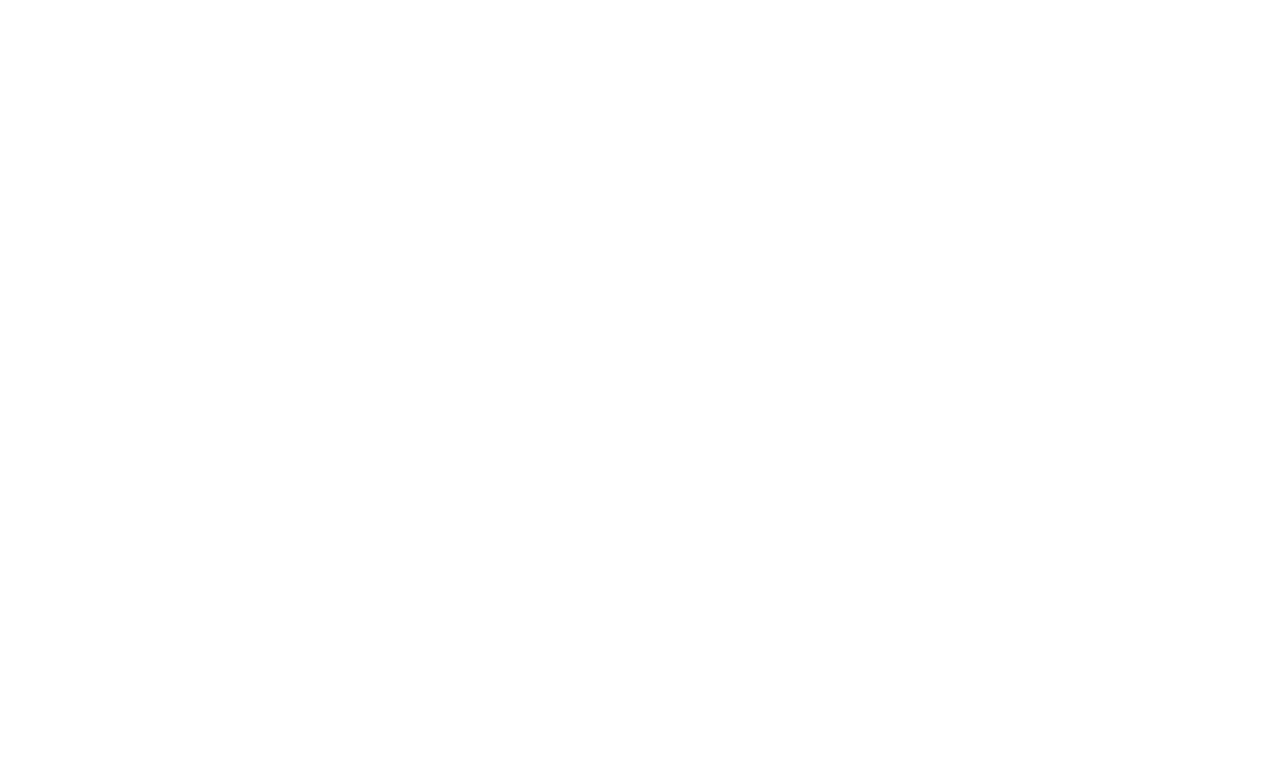
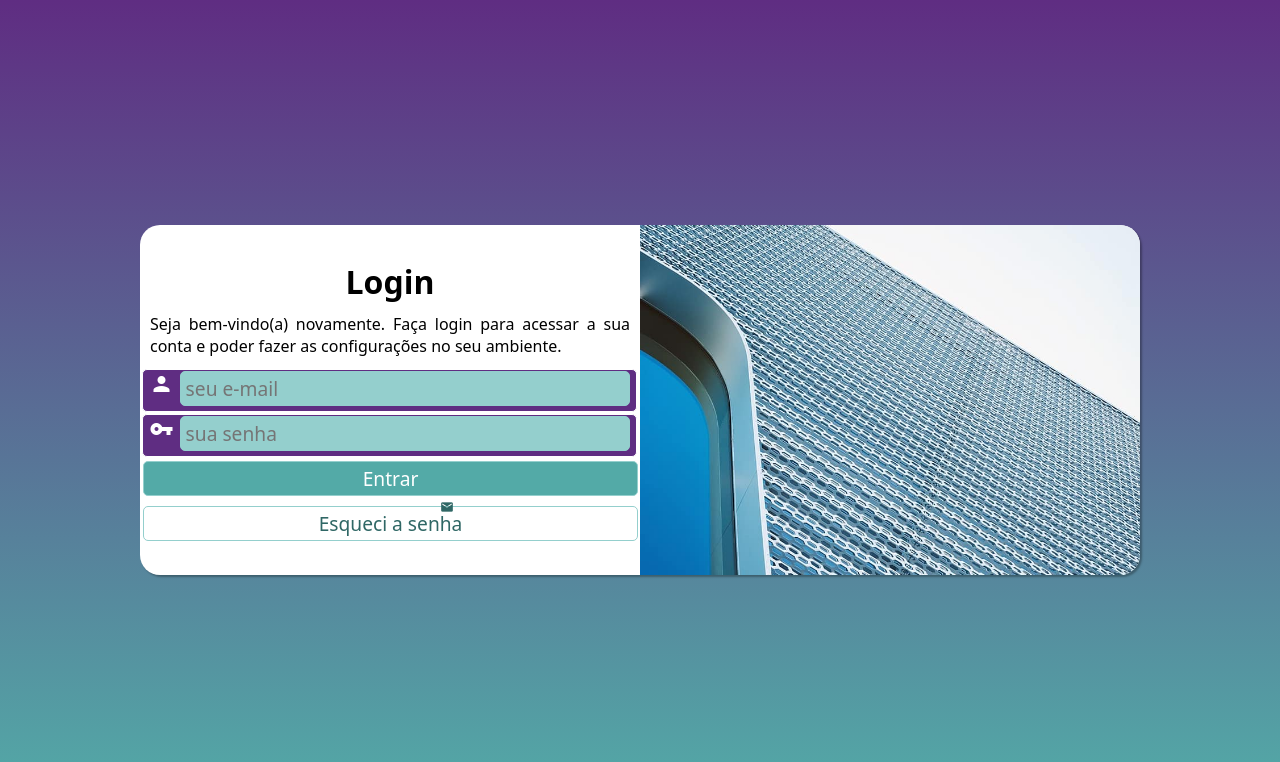
Before and after one commit to andreiacrodrigues/projeto-login, a plain HTML site: page index.html in a window 1280 px wide. Drawn offline with Linux system fonts and the light colour scheme.

Commit message:
add projeto-login

```diff
--- /dev/null
+++ b/estilos/media-query.css
@@ -0,0 +1,121 @@
+@media screen and (min-width:768px) and (max-width:992px) {
+
+    body{
+        background-image: linear-gradient(to bottom,#5f2d82,#53AAA7);
+    }
+
+    section#login{
+        height: 290px;
+        width: 90vw;
+    }
+
+    div#foto{
+        height: 290px;
+        width: 30vw;
+        border-radius: 20px 0px 0px 20px;
+        background-position: center center;
+    }
+
+    div#formulario{
+        position: absolute;
+        top: 50%;
+        left: 50%;
+        transform: translate(-25%, -50%);
+        height: 280px;
+        width: 58vw;
+        margin: 0px;
+        padding: 0px;
+    }
+
+    div#formulario > form>p{
+        height: 40px;
+        width: 58vw;
+        margin: 2px;
+    }
+
+    div#formulario > form> p> input.campo {
+        height: 35px;
+        width: 53vw;
+    }
+
+    div#formulario > form> p> input.submeter{
+        height: 35px;
+        width: 58vw;
+        background-color: white;
+    }
+
+    span#correio{
+        position:absolute;
+        left: 300px;
+        top:240px;
+    }
+
+}
+
+
+
+@media screen and (min-width: 993px) {
+
+    body {
+        background-image: linear-gradient(to bottom,#5f2d82,#53AAA7);
+    }
+
+    section#login{
+        height: 350px;
+        width: 1000px;
+    }
+
+    div#foto{
+        position: absolute;
+        top: 50%;
+        left: 50%;
+        transform: translate(0%, -50%);
+        height: 350px;
+        width: 500px;
+        border-radius: 0px 20px 20px 0px;
+        background-position: left center;
+    }
+
+    div#formulario{
+        position: absolute;
+        top: 50%;
+        left: 50%;
+        transform: translate(-100%, -50%);
+        height: 280px;
+        width: 500px;
+        margin: 0px;
+        padding: 0px;
+    }
+
+    div#formulario>h1{
+        font-size:2em;
+    }
+    div#formulario>p{
+        font-size:1em;
+    }
+
+    div#formulario > form>p{
+        height: 43px;
+        width: 495px;
+        margin: 2px;
+        font-size: 1.5em;
+    }
+
+    div#formulario > form> p> input.campo {
+        height: 35px;
+        width: 450px;
+    }
+
+    div#formulario > form> p> input.submeter{
+        height: 35px;
+        width: 495px;
+        background-color: white;
+    }
+
+    span#correio{
+        position:absolute;
+        left: 300px;
+        top:240px;
+    }
+
+}
--- a/estilos/style.css
+++ b/estilos/style.css
@@ -0,0 +1,140 @@
+*{
+    margin:0px;
+    padding:0px;
+    font-family: system-ui, -apple-system, BlinkMacSystemFont, 'Segoe UI', Roboto, Oxygen, Ubuntu, Cantarell, 'Open Sans', 'Helvetica Neue', sans-serif;
+    box-sizing: border-box;
+}
+
+
+:root {
+    --cor0: #5f2d82;
+    --cor1: #94cfcd;
+    --cor2: #53AAA7;
+    --cor3: #6CD3CF;
+    --cor4: #2F6765;
+}
+
+
+html, body{
+    background-color:var(--cor0);
+}
+
+main{
+    position: relative;
+    width: 100vw;
+    height: 100vh;
+}
+
+
+section#login{
+    position: absolute;
+    top: 50%;
+    left: 50%;
+    transform: translate(-50%, -50%);
+    background-color: white;
+    border-radius: 20px;
+    height: 500px;
+    width: 250px;
+    box-shadow: 2px 2px 2px rgba(0, 0, 0, 0.297);
+}
+
+div#foto{
+    height: 200px;
+    border-radius: 20px 20px 0px 0px ;
+    background-image: url(../imagens/metal.jpeg);
+    background-position: left bottom;
+    background-size: cover;
+    background-repeat: no-repeat;
+}
+
+div#formulario {
+    display: block;
+    padding: 10px;
+}
+
+div#formulario>h1{
+    text-align: center;
+}
+
+div#formulario>p{
+    font-size: 0.9em;
+    padding: 10px;
+    text-align: justify;
+}
+
+div#formulario > form>p{
+    height: 35px;
+    width: 230px;
+    border: 1px solid white;
+    text-align: center;
+    margin: auto;
+    margin-bottom: 5px;
+    border-radius: 5px;
+    font-size: 20px;
+}
+
+div#formulario > form>p.fundo{
+    background-color: var(--cor0);
+}
+
+
+span#pessoa{
+    color:white;
+}
+
+span#chave{
+    color:white;
+}
+
+span#correio{
+    position:absolute;
+    left: 200px;
+    top:465px;
+    color: var(--cor4);
+    font-size: 14px;
+}
+
+div#formulario > form> p> input.campo {
+    height: 30px;
+    width: 190px;
+    background-color: var(--cor1);
+    border: 1px solid var(--cor1);
+    border-radius: 5px;
+    font-size: 0.8em;
+}
+
+div#formulario > form> p> input.submeter{
+    height: 35px;
+    width: 230px;
+    border-radius: 5px;
+    font-size: 0.8em;
+    cursor: pointer;
+    border: 1px solid var(--cor1);
+}
+
+
+div#formulario > form> p> input#entrar{
+    background-color: var(--cor2);
+    color:white;
+}
+
+div#formulario > form> p> input#esqueci{
+    background-color: white;
+    color: var(--cor4);
+}
+
+div#formulario > form> p> input#iemail:focus {
+    background-color: white;
+}
+
+div#formulario > form> p> input#isenha:focus {
+    background-color: white;
+}
+
+div#formulario > form> p> input#entrar:hover{
+   background-color: var(--cor4);
+}
+
+div#formulario > form> p> input#esqueci:hover{
+    background-color: var(--cor3);
+}
--- a/index.html
+++ b/index.html
@@ -4,10 +4,50 @@
     <meta charset="UTF-8">
     <meta http-equiv="X-UA-Compatible" content="IE=edge">
     <meta name="viewport" content="width=device-width, initial-scale=1.0">
+    <link rel="stylesheet" href="https://fonts.googleapis.com/icon?family=Material+Icons">
     <link rel="stylesheet" href="estilos/style.css">
+    <link rel="stylesheet" href="estilos/media-query.css">
     <title>Login</title>
 </head>
 <body>
+    <main>
+        <section id="login">
+
+            <div id="foto">
+
+            </div>
+
+            <div id="formulario">
+                <h1>Login</h1>
+                <p>Seja bem-vindo(a) novamente. Faça login para acessar a sua conta e poder fazer as configurações no seu ambiente.</p>
+
+                <form action="dados.php" method="post" autocomplete="on">
+                    <p class="fundo">
+                        <span id="pessoa" class="material-icons">person</span>
+                        <label for="iemail"> </label>
+                        <input class="campo" type="email" name="email" id="iemail" placeholder=" seu e-mail">
+                    </p>
+
+                    <p class="fundo">
+                        <span id="chave" class="material-icons">vpn_key</span>
+                        <label for="isenha"></label>
+                        <input class="campo" type="password" name="senha" id="isenha" placeholder=" sua senha" required minlength="8">
+                    </p>
+
+                    <p>
+                        <input class="submeter" id="entrar" type="submit" value="Entrar">
+                    </p>
+
+                    <p>
+                        <input class="submeter" id="esqueci" type="submit" value="Esqueci a senha"> <span id="correio" class="material-icons">mail</span>
+                    </p>
+                </form>
+            </div>
+
+        </section>
+
+    </main>
+
 
 </body>
 </html>
```
